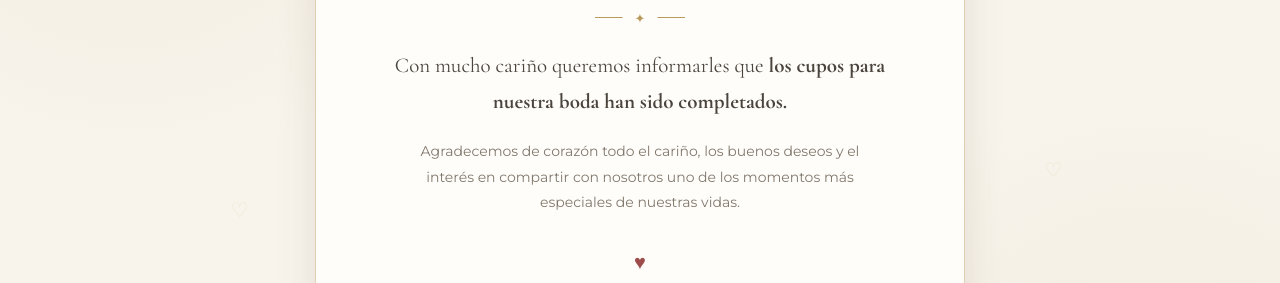
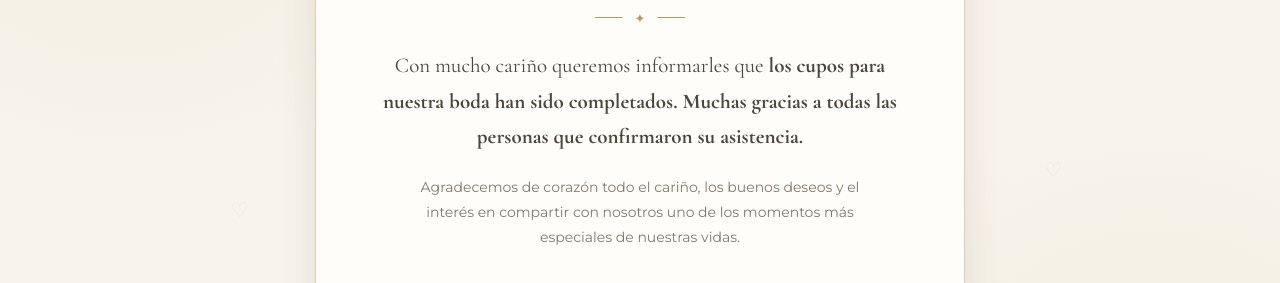
Before and after one commit to HeinerGL-04/paginaamorv2.2, a plain HTML site: page index.html in a window 1280 px wide. Shown: the part 378-661 px from the top of the page. Drawn offline with nearby package versions, Linux system fonts and the light colour scheme.

Commit message:
Update index.html

```diff
--- a/index.html
+++ b/index.html
@@ -487,7 +487,7 @@
 
         <p class="message">
             Con mucho cariño queremos informarles que
-            <strong>los cupos para nuestra boda han sido completados.</strong>
+            <strong>los cupos para nuestra boda han sido completados. Muchas gracias a todas las personas que confirmaron su asistencia.</strong>
         </p>
 
 
```
